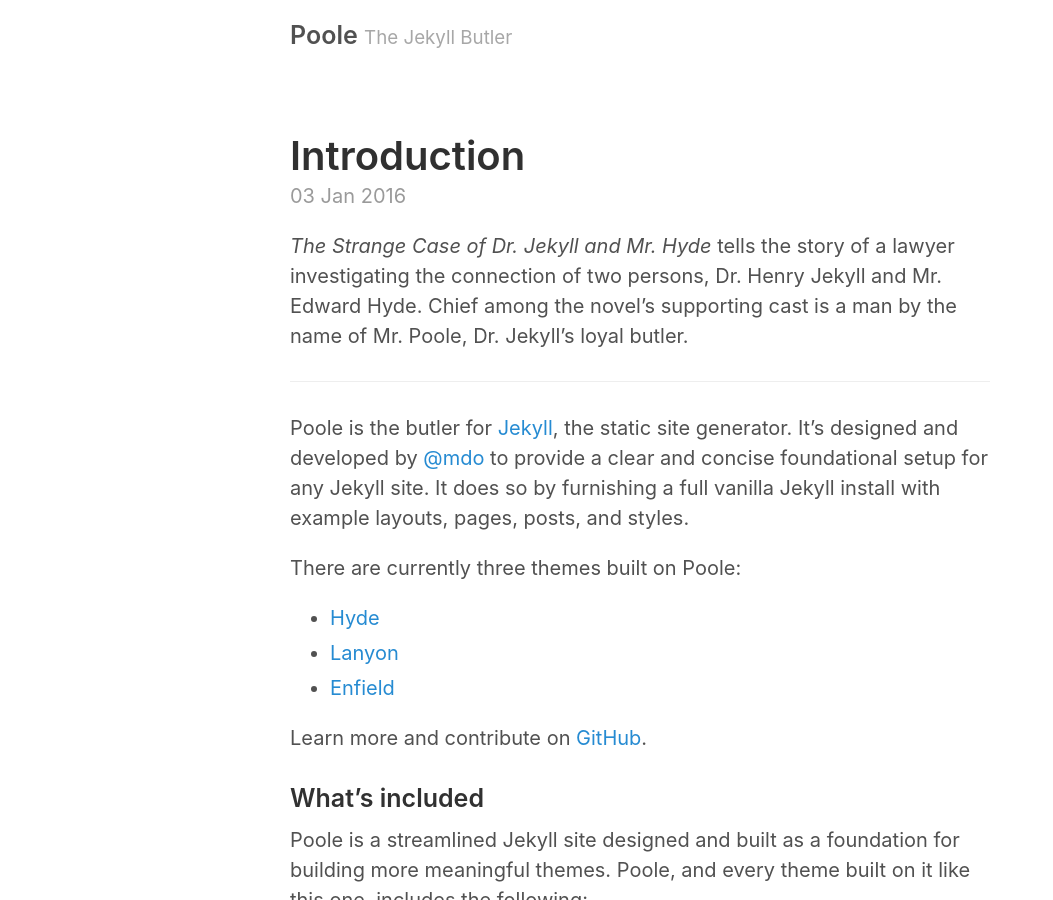
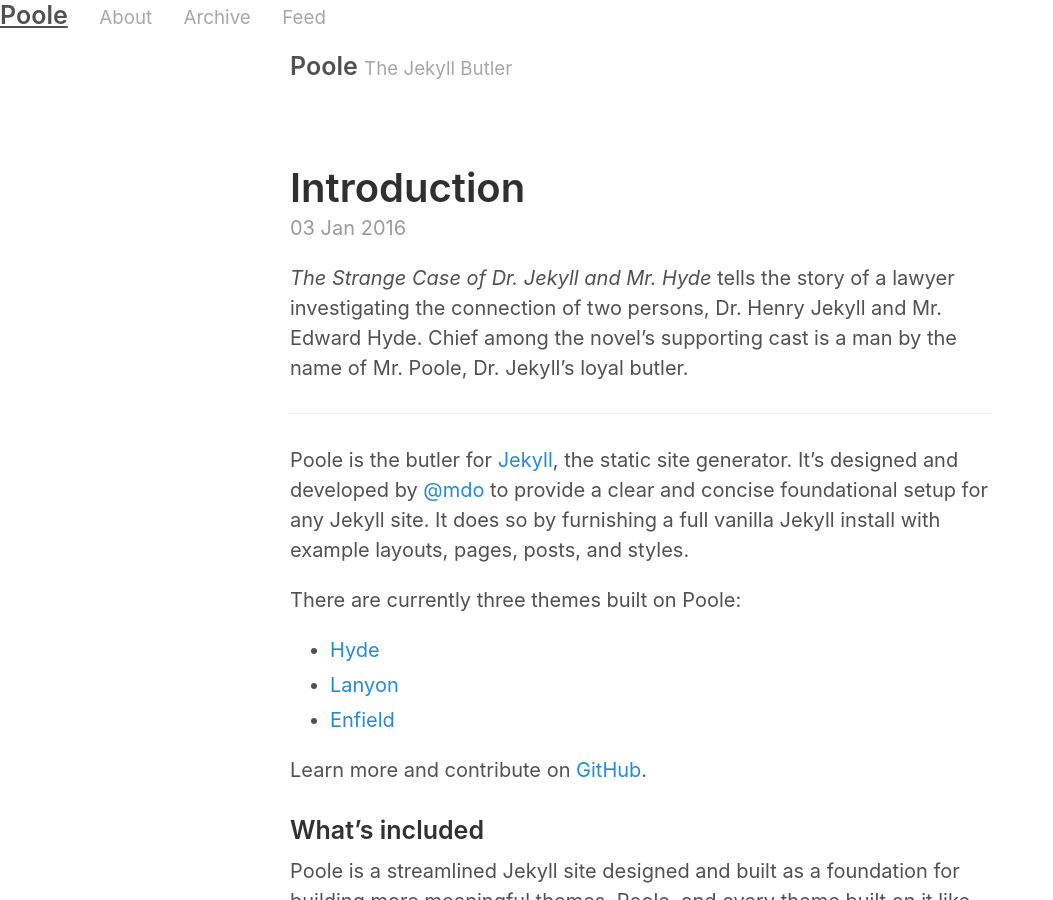
Before and after one commit to yiqunchen/yiqun_blog, a Jekyll site: the page built from index.html, in a window 1280 px wide and 900 px high. Shown: the whole window, without its empty margins (0-1053 px from the left). Built offline with Jekyll 4.4.1, drawn with Linux system fonts in a browser that asks for light colours; the list of posts is cut into pages by our own code.

Commit message:
Update default.html

```diff
--- a/_layouts/default.html
+++ b/_layouts/default.html
@@ -4,6 +4,16 @@
   {% include head.html %}
 
   <body>
+
+
+  <h3 class="masthead-title">
+  <a href="/" title="Home">{{ site.title }}</a>
+
+  {% for page in site.pages_list %}
+    &nbsp;&nbsp;&nbsp;
+    <small><a href="{{ page[1]  }}">{{ page[0] }}</a></small>
+  {% endfor %}
+  </h3>
 
     <div class="container content">
       <header class="masthead">
@@ -34,5 +44,8 @@
        ga('send', 'pageview');
      </script>
     {% endif %}
+
+
+
   </body>
 </html>
```
